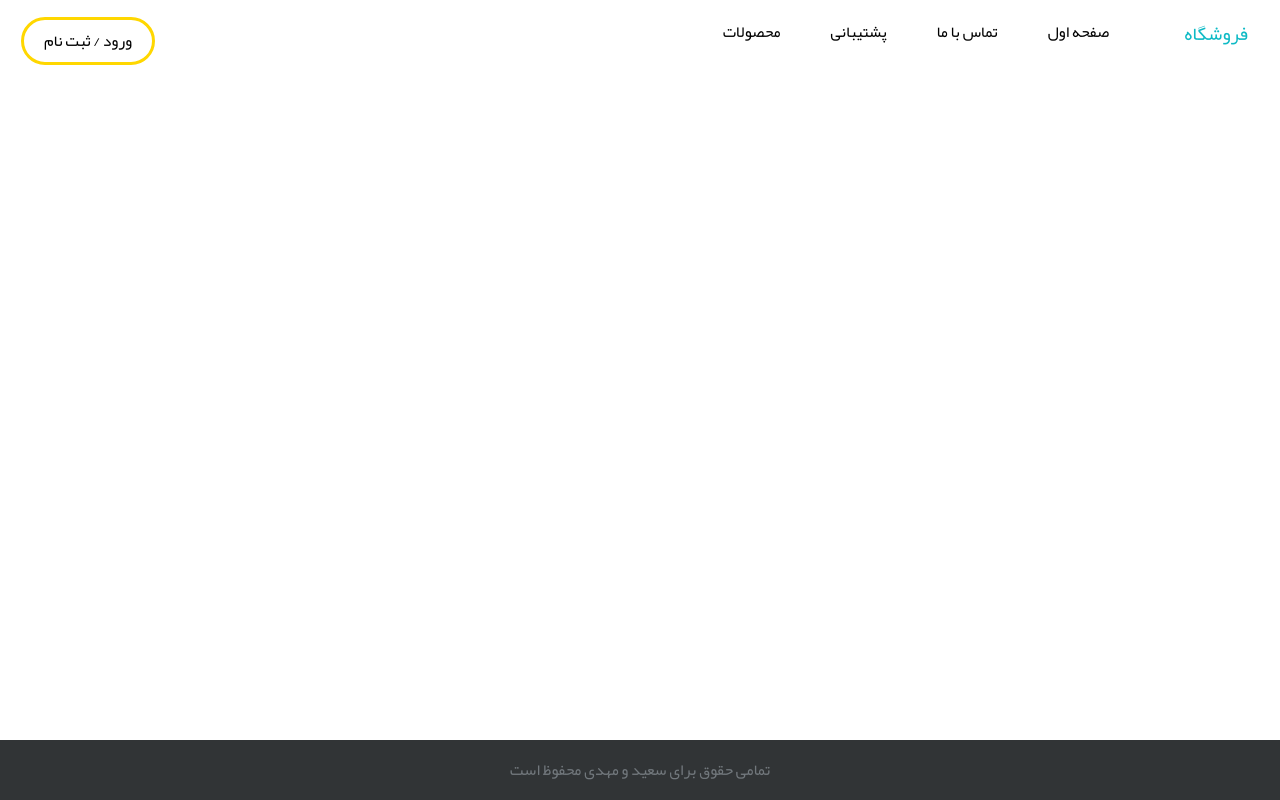
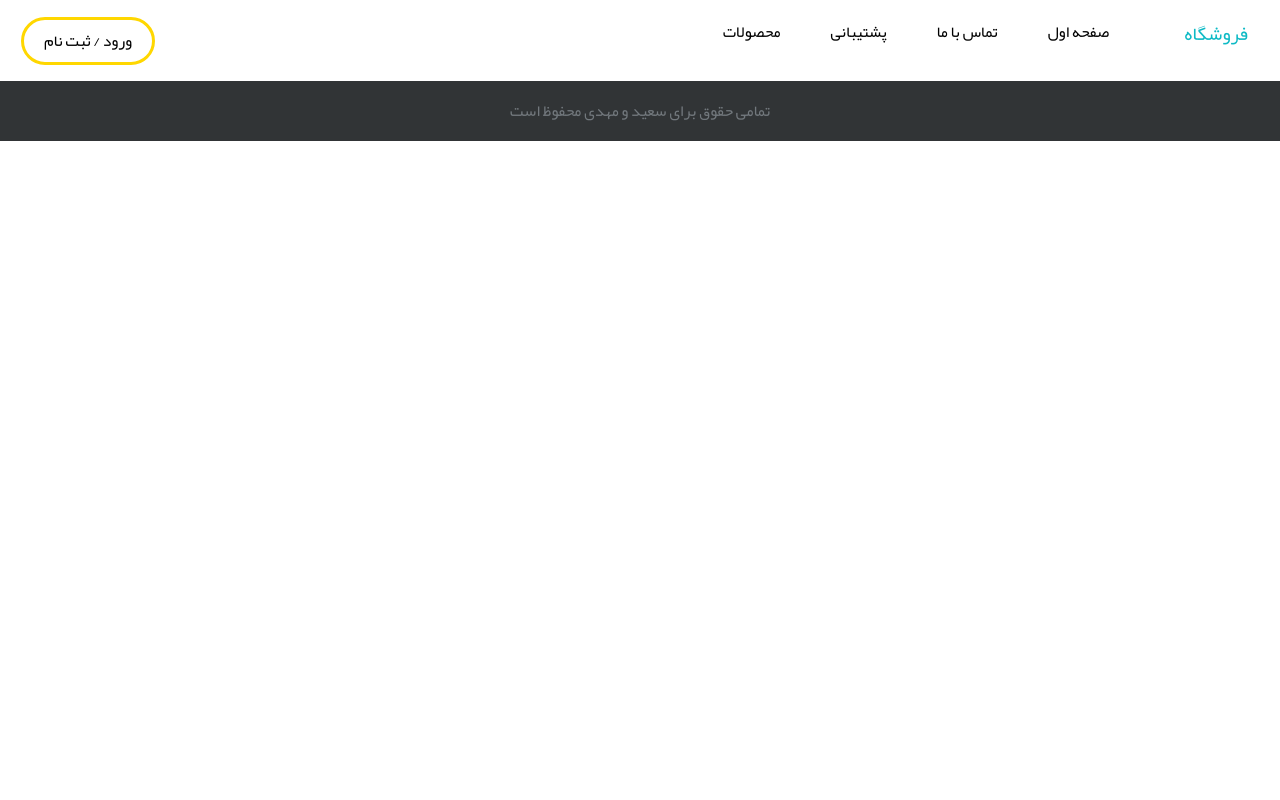
Before and after one commit to mnn59/web-new, a React app: page / in a window 1280 px wide. Built offline with nearby package versions, Linux system fonts and the light colour scheme.

Commit message:
Fix footer fixed problem

```diff
--- a/src/components/UI/Footer/Footer.module.css
+++ b/src/components/UI/Footer/Footer.module.css
@@ -1,6 +1,6 @@
 .div__Footer{
-    position: fixed;
-    bottom: 0;
+    /*position: fixed;*/
+    /*bottom: 0;*/
     background-color: rgb(49,52,54);
     color: rgb(114,120,125);
     height: 60px;
@@ -10,5 +10,5 @@
     vertical-align: auto;
     flex-direction: column;
     text-align: center;
-    /*margin-bottom: -7px;*/
+    margin-bottom: -8px;
 }
```
